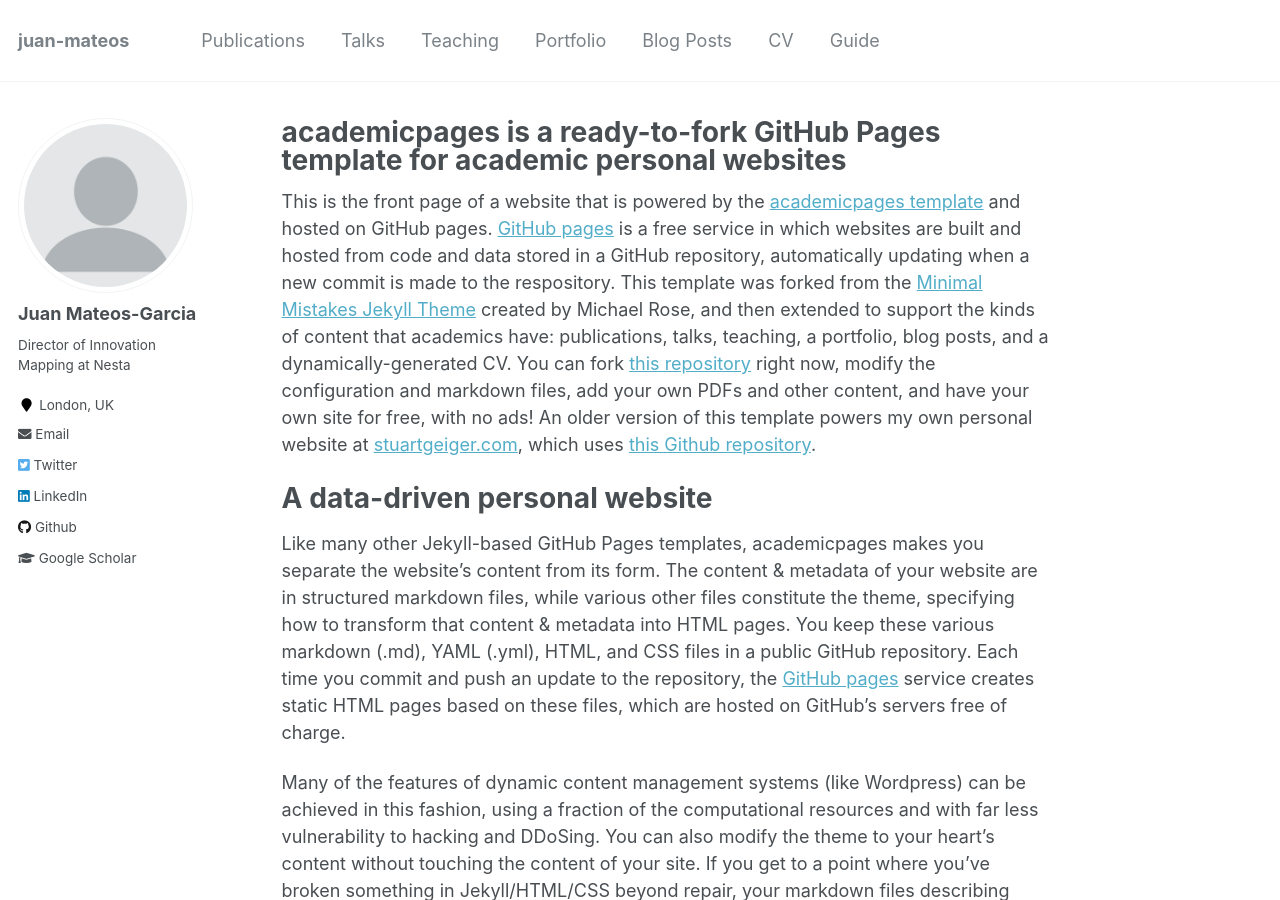
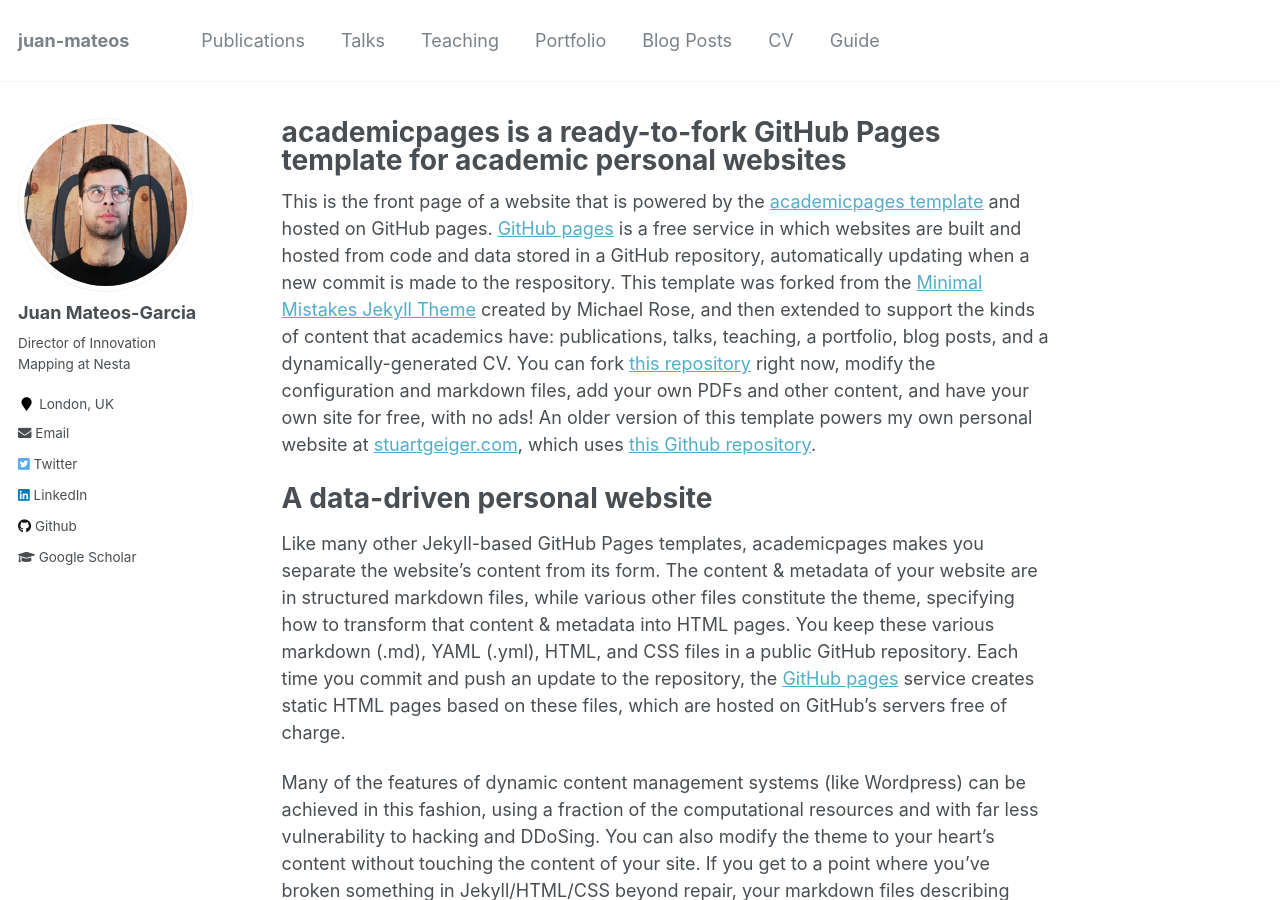
Before and after one commit to Juan-Mateos/Juan-Mateos.github.io, a Jekyll site: the page built from _pages/about.md, in a window 1280 px wide and 900 px high. Built offline with Jekyll 4.4.1, drawn with Linux system fonts in a browser that asks for light colours.

Commit message:
Add image

```diff
--- a/_config.yml
+++ b/_config.yml
@@ -81,7 +81,7 @@ analytics:
 # Site Author
 author:
   name             : Juan Mateos-Garcia
-  avatar           : "profile.png"
+  avatar           : "https://github.com/Juan-Mateos/Juan-Mateos.github.io/blob/master/juan_image.jpg"
   bio              : Director of Innovation Mapping at Nesta
   location         : London, UK
   employer         :
```
